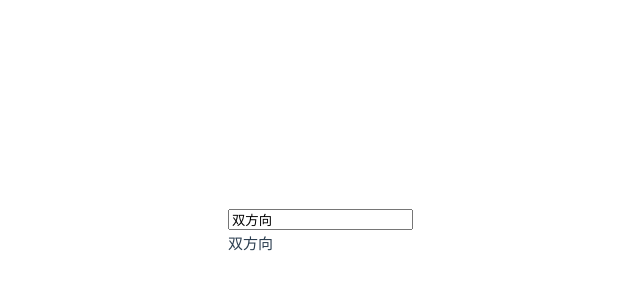
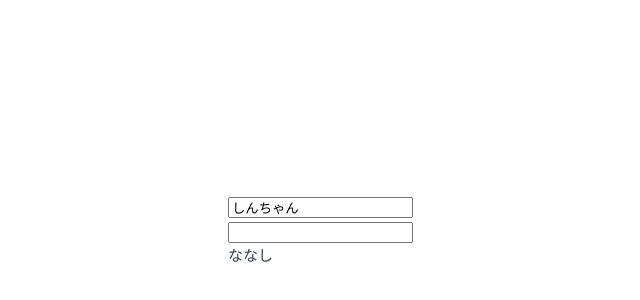
Before and after one commit to takatoshi-tenko/vue-folder, a Vue app in the folder vue3/hello-vue/: page / in a window 1280 px wide. Shown: the part 168-468 px from the top of the page, without its empty margins (227-867 px from the left). Built offline with nearby package versions, Linux system fonts and the light colour scheme.

Commit message:
リスト5.3　片方向のバインディング

```diff
--- a/vue3/hello-vue/src/App.vue
+++ b/vue3/hello-vue/src/App.vue
@@ -1,12 +1,19 @@
 <script setup lang="ts">
 import { ref } from 'vue'
 
-const inputNameModel = ref('双方向')
+const inputNameBind = ref('しんちゃん')
+const inputNameOn = ref('ななし')
+const onInputName = (event: Event): void => {
+  const element = event.target as HTMLInputElement
+  inputNameOn.value = element.value
+}
 </script>
 
 <template>
   <div>
-    <input type="text" v-model="inputNameModel" />
-    <p>{{ inputNameModel }}</p>
+    <input type="text" :value="inputNameBind" />
+    <br />
+    <input type="text" @input="onInputName" />
+    <p>{{ inputNameOn }}</p>
   </div>
 </template>
```
